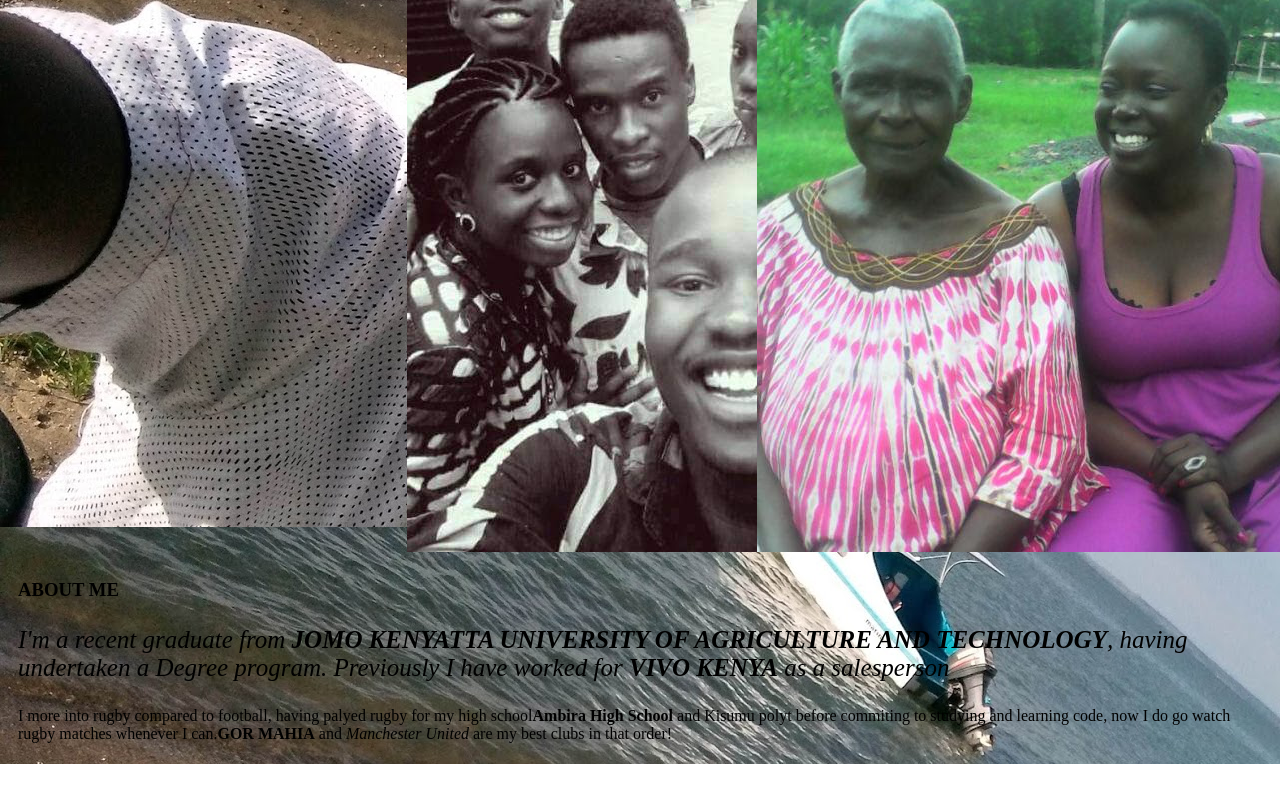
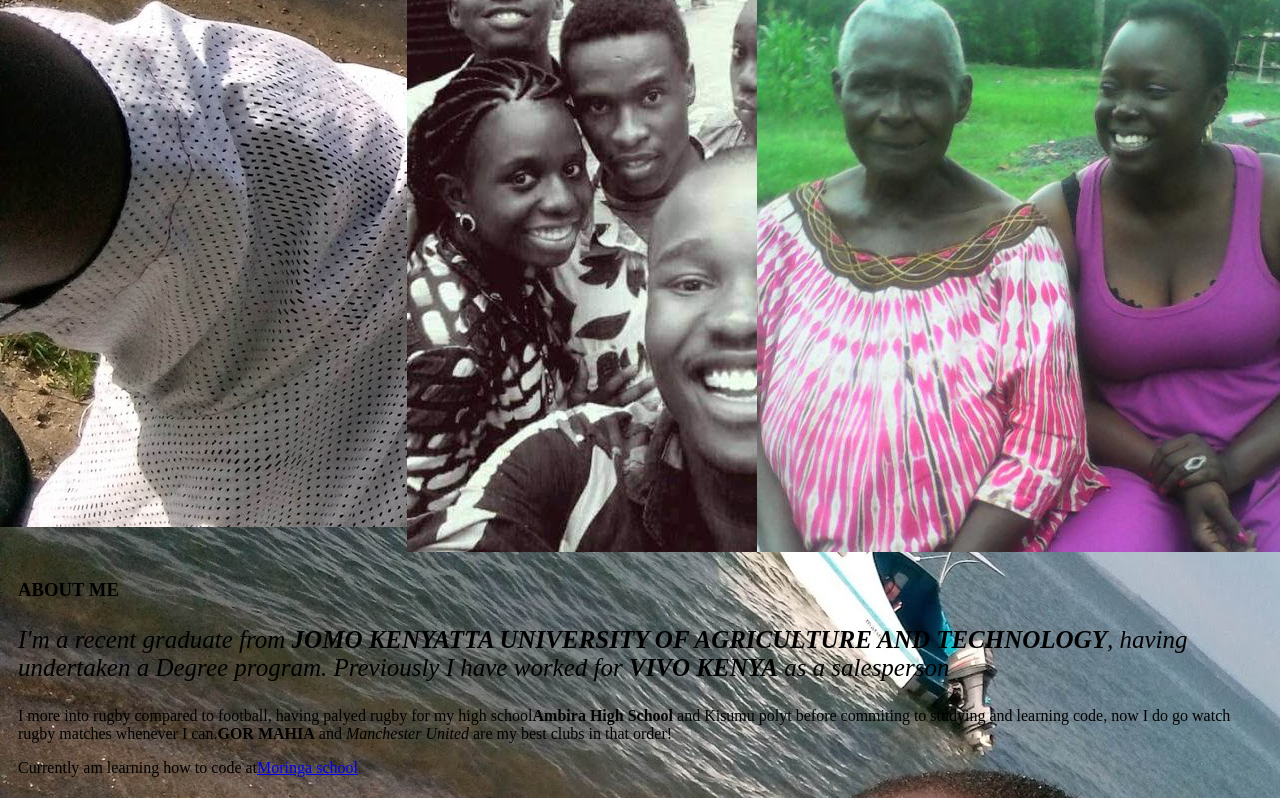
Before and after one commit to OlooJulius/portfolio_project, a plain HTML site: page index.html in a window 1280 px wide. Shown: the part 405-1203 px from the top of the page. Before the commit the page ends 1169 px from the top, so only its background shows below. Drawn offline with Linux system fonts and the light colour scheme.

Commit message:
it will add p element with link to an external page

```diff
--- a/index.html
+++ b/index.html
@@ -49,7 +49,7 @@
                 I do go watch rugby matches whenever I can.<strong>GOR MAHIA</strong> and <em>Manchester United</em> are my best clubs in that order!
              </p>
              <p>
-
+                Currently am learning how to code at<a href="https://moringaschool.com/">Moringa school</a>
              </p>
         </header>
         </div>
```
